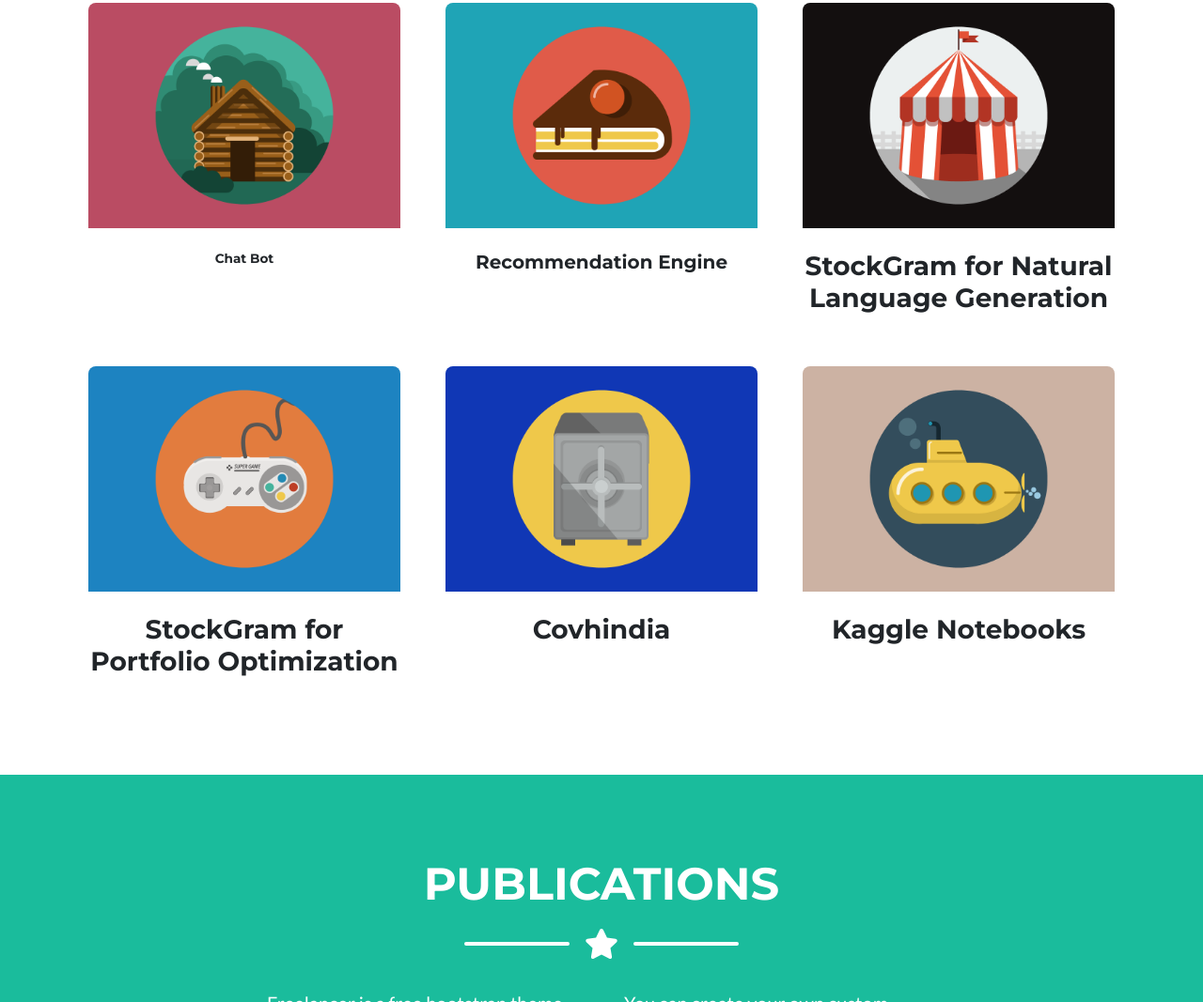
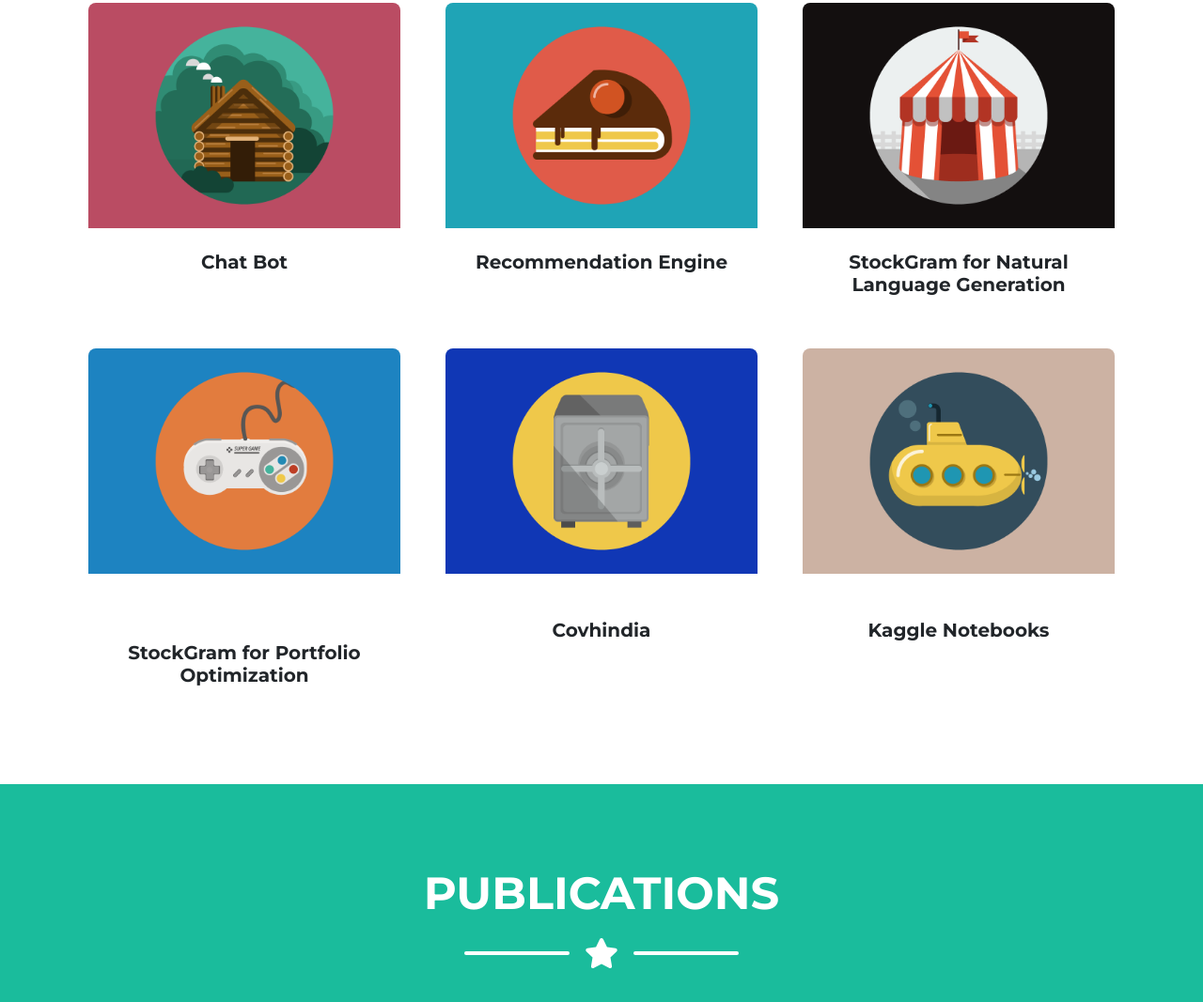
Before and after one commit to purvasingh96/purvasingh96.github.io, a website: page index.html in a window 1280 px wide. Shown: the part 1002-2069 px from the top of the page at 94% size. Drawn offline with nearby package versions, Linux system fonts and the light colour scheme.

Commit message:
master: phase - 2

```diff
--- a/index.html
+++ b/index.html
@@ -73,8 +73,8 @@
                                 <div class="portfolio-item-caption-content text-center text-white"><i class="fas fa-plus fa-3x"></i></div>
                             </div>
                             <img class="img-fluid" src="assets/img/portfolio/cabin.png" alt="" /><br><br>
-                            <h3 style="text-align:center; font-size:85%;">Chat Bot</h3>
                         </div>
+                        <h5 style="text-align:center;">Chat Bot</h5>
                     </div>
                     <!-- Portfolio Item 2-->
                     <div class="col-md-6 col-lg-4 mb-5">
@@ -93,8 +93,8 @@
                                 <div class="portfolio-item-caption-content text-center text-white"><i class="fas fa-plus fa-3x"></i></div>
                             </div>
                             <img class="img-fluid" src="assets/img/portfolio/circus.png" alt="" /><br><br>
-                            <h3 style="text-align:center; font-size:85%%;">StockGram for Natural Language Generation</h3>
                         </div>
+                        <h5 style="text-align:center;">StockGram for Natural Language Generation</h5>
                     </div>
                     <!-- Portfolio Item 4-->
                     <div class="col-md-6 col-lg-4 mb-5 mb-lg-0">
@@ -103,8 +103,8 @@
                                 <div class="portfolio-item-caption-content text-center text-white"><i class="fas fa-plus fa-3x"></i></div>
                             </div>
                             <img class="img-fluid" src="assets/img/portfolio/game.png" alt="" /><br><br>
-                            <h3 style="text-align:center; font-size:85%%;">StockGram for Portfolio Optimization</h3>
-                        </div>
+                        </div><br><br>
+                        <h5 style="text-align:center;">StockGram for Portfolio Optimization</h5>
                     </div>
                     <!-- Portfolio Item 5-->
                     <div class="col-md-6 col-lg-4 mb-5 mb-md-0">
@@ -113,8 +113,8 @@
                                 <div class="portfolio-item-caption-content text-center text-white"><i class="fas fa-plus fa-3x"></i></div>
                             </div>
                             <img class="img-fluid" src="assets/img/portfolio/safe.png" alt="" /><br><br>
-                            <h3 style="text-align:center; font-size:85%%;">Covhindia</h3>
-                        </div>
+                        </div><br>
+                        <h5 style="text-align:center;">Covhindia</h5>
                     </div>
                     <!-- Portfolio Item 6-->
                     <div class="col-md-6 col-lg-4">
@@ -123,8 +123,8 @@
                                 <div class="portfolio-item-caption-content text-center text-white"><i class="fas fa-plus fa-3x"></i></div>
                             </div>
                             <img class="img-fluid" src="assets/img/portfolio/submarine.png" alt="" /><br><br>
-                            <h3 style="text-align:center; font-size:85%%;">Kaggle Notebooks</h3>
-                        </div>
+                        </div><br>
+                        <h5 style="text-align:center;">Kaggle Notebooks</h5>
                     </div>
                 </div>
             </div>
```
